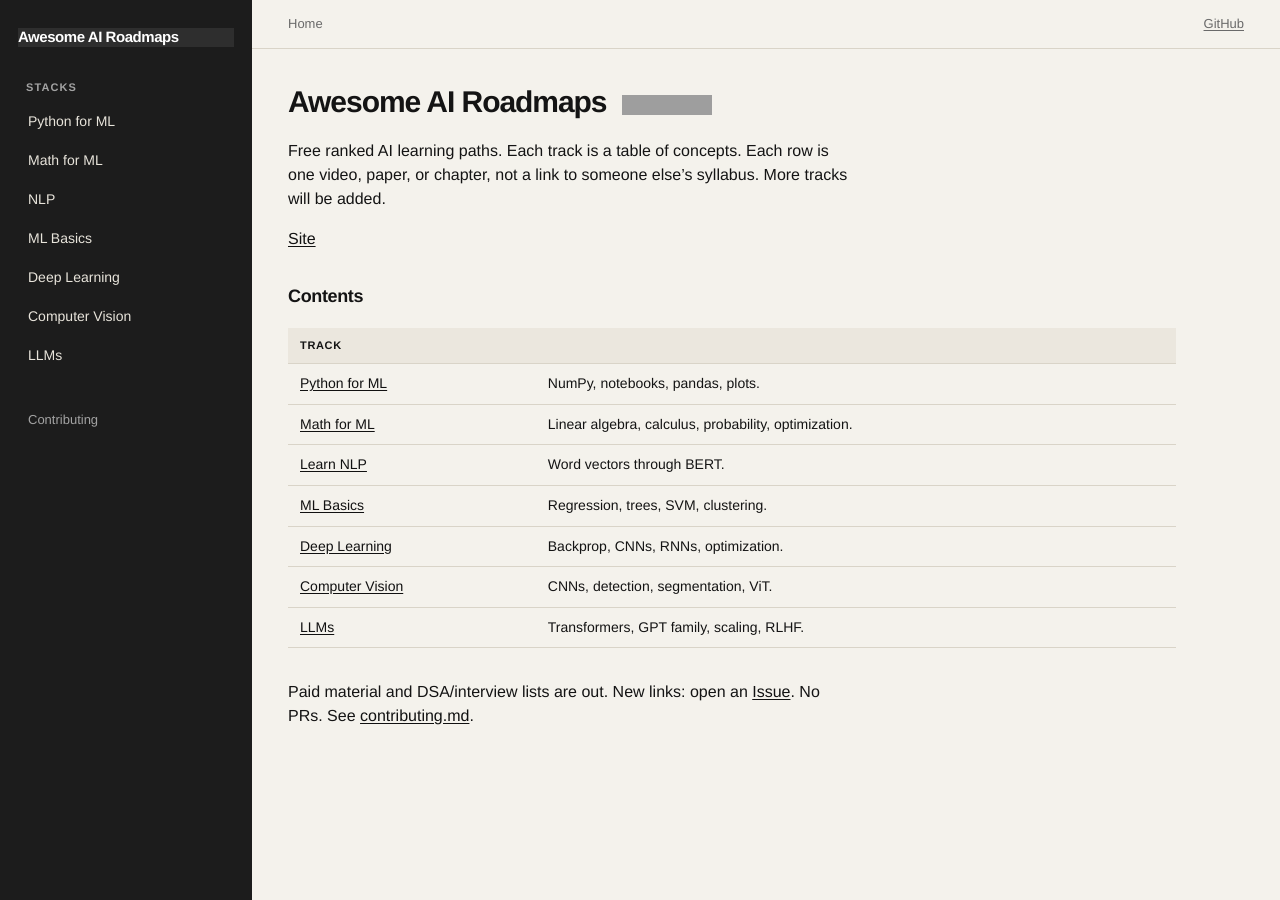
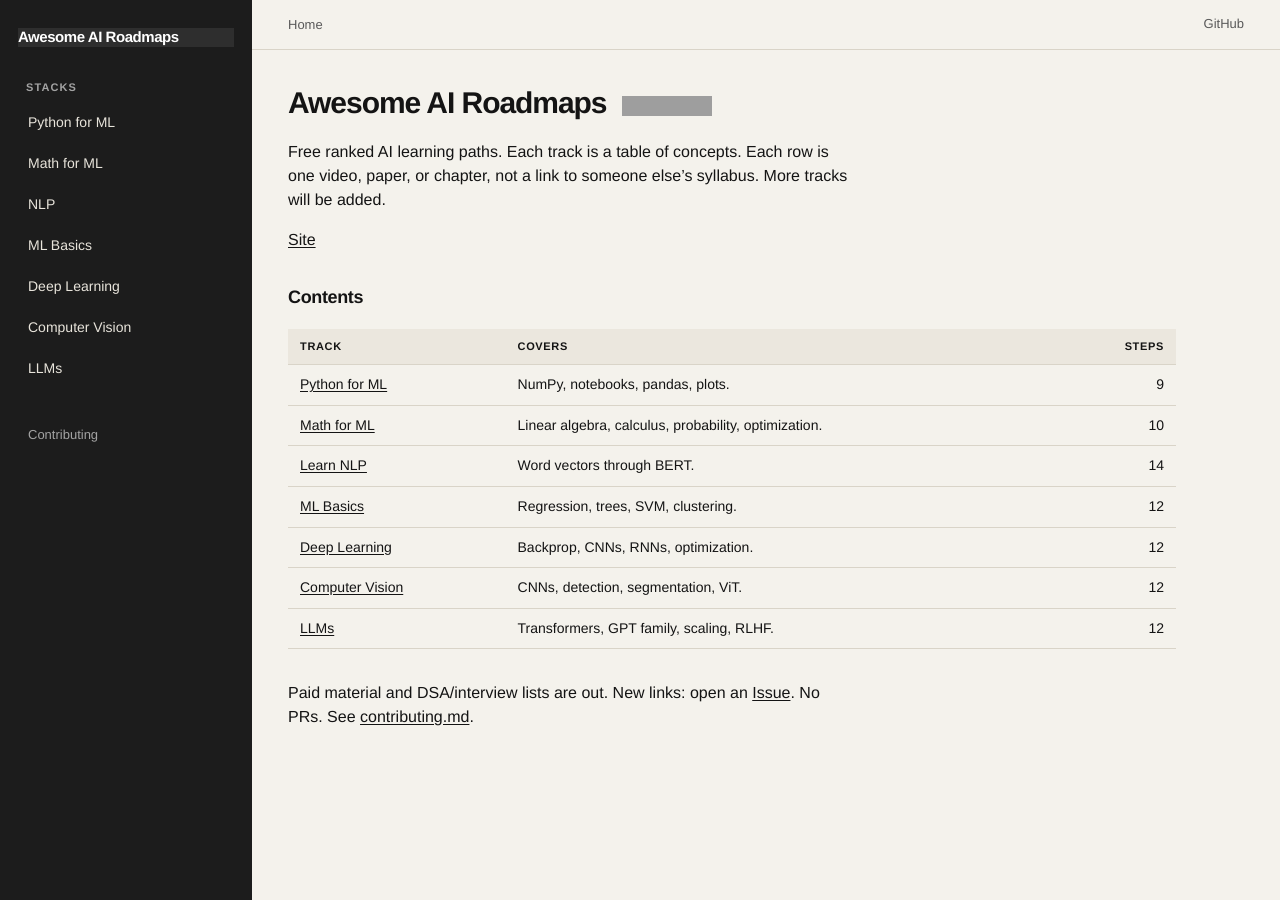
Before and after one commit to GruheshKurra/awesome-ai-roadmaps, a Jekyll site: the page built from README.md, in a window 1280 px wide. Built offline with Jekyll 4.4.1, drawn with Linux system fonts in a browser that asks for light colours; our own code applies the rules of GitHub Pages for plain Markdown files; grey boxes are pictures that could not be loaded.

Commit message:
Add dark mode, SEO metadata, a favicon, and a 404 page
CSS moves to custom properties with a prefers-color-scheme dark
palette, focus-visible states, hover transitions, and print styles.
_config.yml adds jekyll-seo-tag and jekyll-sitemap (both already in
the Pages gem bundle) for OG/Twitter/canonical tags and sitemap.xml.
New favicon.svg, 404.html, and robots.txt.

Fix sidebar current-page highlighting: a Liquid `assign` with `==`
doesn't evaluate as a boolean, so every track link was rendering as
current on every page.

README Contents table gets a header on the description column and a
Steps count per track.

```diff
--- a/README.md
+++ b/README.md
@@ -6,14 +6,14 @@
 
 ## Contents
 
-| Track | |
-| --- | --- |
-| [Python for ML](tracks/python-for-ml/) | NumPy, notebooks, pandas, plots. |
-| [Math for ML](tracks/math-for-ml/) | Linear algebra, calculus, probability, optimization. |
-| [Learn NLP](tracks/nlp/) | Word vectors through BERT. |
-| [ML Basics](tracks/ml-basics/) | Regression, trees, SVM, clustering. |
-| [Deep Learning](tracks/deep-learning/) | Backprop, CNNs, RNNs, optimization. |
-| [Computer Vision](tracks/computer-vision/) | CNNs, detection, segmentation, ViT. |
-| [LLMs](tracks/llms/) | Transformers, GPT family, scaling, RLHF. |
+| Track | Covers | Steps |
+| --- | --- | ---: |
+| [Python for ML](tracks/python-for-ml/) | NumPy, notebooks, pandas, plots. | 9 |
+| [Math for ML](tracks/math-for-ml/) | Linear algebra, calculus, probability, optimization. | 10 |
+| [Learn NLP](tracks/nlp/) | Word vectors through BERT. | 14 |
+| [ML Basics](tracks/ml-basics/) | Regression, trees, SVM, clustering. | 12 |
+| [Deep Learning](tracks/deep-learning/) | Backprop, CNNs, RNNs, optimization. | 12 |
+| [Computer Vision](tracks/computer-vision/) | CNNs, detection, segmentation, ViT. | 12 |
+| [LLMs](tracks/llms/) | Transformers, GPT family, scaling, RLHF. | 12 |
 
 Paid material and DSA/interview lists are out. New links: open an [Issue](https://github.com/GruheshKurra/awesome-ai-roadmaps/issues). No PRs. See [contributing.md](contributing.md).
--- a/_config.yml
+++ b/_config.yml
@@ -15,6 +15,8 @@
   - jekyll-default-layout
   - jekyll-titles-from-headings
   - jekyll-github-metadata
+  - jekyll-seo-tag
+  - jekyll-sitemap
 
 relative_links:
   enabled: true
--- a/_includes/sidebar.html
+++ b/_includes/sidebar.html
@@ -1,5 +1,5 @@
 <aside class="sidebar">
-  <a class="brand{% if page.url == "/" %} is-current{% endif %}" href="{{ '/' | relative_url }}">{{ site.title }}</a>
+  <a class="brand{% if page.url == "/" %} is-current{% endif %}" href="{{ '/' | relative_url }}"{% if page.url == "/" %} aria-current="page"{% endif %}>{{ site.title }}</a>
   <p class="sidebar-kicker">Stacks</p>
   <nav class="track-nav" aria-label="Stacks">
     {% assign listed = "" %}
@@ -7,7 +7,7 @@
       {% assign slug = item.slug %}
       {% capture track_dir %}/tracks/{{ slug }}/{% endcapture %}
       {% assign href = track_dir | relative_url %}
-      <a class="track-link{% if page.dir == track_dir %} is-current{% endif %}" href="{{ href }}">{{ item.label }}</a>
+      <a class="track-link{% if page.dir == track_dir %} is-current{% endif %}" href="{{ href }}"{% if page.dir == track_dir %} aria-current="page"{% endif %}>{{ item.label }}</a>
       {% capture listed %}{{ listed }}|{{ slug }}|{% endcapture %}
     {% endfor %}
     {% for extra in site.pages %}
@@ -16,13 +16,13 @@
         {% assign extra_slug = bits[1] %}
         {% assign needle = "|" | append: extra_slug | append: "|" %}
         {% unless listed contains needle %}
-          <a class="track-link{% if page.dir == extra.dir %} is-current{% endif %}" href="{{ extra.url | relative_url }}">{{ extra.title }}</a>
+          <a class="track-link{% if page.dir == extra.dir %} is-current{% endif %}" href="{{ extra.url | relative_url }}"{% if page.dir == extra.dir %} aria-current="page"{% endif %}>{{ extra.title }}</a>
         {% endunless %}
       {% endif %}
     {% endfor %}
   </nav>
   {% assign contrib = site.pages | where: "path", "contributing.md" | first %}
   {% if contrib %}
-    <a class="sidebar-foot{% if page.path == "contributing.md" %} is-current{% endif %}" href="{{ contrib.url | relative_url }}">Contributing</a>
+    <a class="sidebar-foot{% if page.path == "contributing.md" %} is-current{% endif %}" href="{{ contrib.url | relative_url }}"{% if page.path == "contributing.md" %} aria-current="page"{% endif %}>Contributing</a>
   {% endif %}
 </aside>
--- a/_layouts/default.html
+++ b/_layouts/default.html
@@ -3,8 +3,11 @@
 <head>
   <meta charset="utf-8">
   <meta name="viewport" content="width=device-width, initial-scale=1">
+  <meta name="color-scheme" content="light dark">
+  <meta name="theme-color" content="#1c1c1c">
   <title>{% if page.url == "/" %}{{ site.title }}{% else %}{{ page.title }} · {{ site.title }}{% endif %}</title>
-  <meta name="description" content="{{ site.description }}">
+  {% seo title=false %}
+  <link rel="icon" type="image/svg+xml" href="{{ '/assets/favicon.svg' | relative_url }}">
   <link rel="stylesheet" href="{{ '/assets/css/site.css' | relative_url }}">
 </head>
 <body>
--- a/assets/css/site.css
+++ b/assets/css/site.css
@@ -1,3 +1,37 @@
+:root {
+  --bg: #f4f2ec;
+  --fg: #141414;
+  --muted: #595959;
+  --border: #d9d4c8;
+  --surface: #ebe7de;
+  --surface-hover: #ebe8e0;
+  --accent: #141414;
+  --accent-contrast: #f4f2ec;
+  --sidebar-bg: #1c1c1c;
+  --sidebar-fg: #f4f2ec;
+  --sidebar-muted: #a3a3a3;
+  --sidebar-link: #e8e4db;
+  --sidebar-active-bg: #2e2e2e;
+}
+
+@media (prefers-color-scheme: dark) {
+  :root {
+    --bg: #171613;
+    --fg: #f1eee6;
+    --muted: #a7a196;
+    --border: #35322b;
+    --surface: #201e19;
+    --surface-hover: #242119;
+    --accent: #f1eee6;
+    --accent-contrast: #171613;
+    --sidebar-bg: #100f0d;
+    --sidebar-fg: #f4f2ec;
+    --sidebar-muted: #8b8579;
+    --sidebar-link: #d9d4c8;
+    --sidebar-active-bg: #221f19;
+  }
+}
+
 *,
 *::before,
 *::after {
@@ -9,20 +43,32 @@
   margin: 0;
   padding: 0;
   min-height: 100%;
-  background: #f4f2ec;
-  color: #141414;
+  background: var(--bg);
+  color: var(--fg);
   font-family: Helvetica, "Helvetica Neue", sans-serif;
   font-size: 16px;
   line-height: 1.5;
 }
 
+::selection {
+  background: var(--accent);
+  color: var(--accent-contrast);
+}
+
 a {
-  color: #111;
+  color: var(--fg);
   text-underline-offset: 0.14em;
 }
 
 a:hover {
-  color: #000;
+  color: var(--fg);
+  opacity: 0.72;
+}
+
+a:focus-visible,
+button:focus-visible {
+  outline: 2px solid var(--accent);
+  outline-offset: 2px;
 }
 
 .skip {
@@ -35,8 +81,10 @@
   top: 12px;
   z-index: 20;
   padding: 8px 12px;
-  background: #fff;
-  color: #111;
+  border-radius: 4px;
+  background: var(--bg);
+  color: var(--fg);
+  box-shadow: 0 0 0 1px var(--border);
 }
 
 .shell {
@@ -53,14 +101,14 @@
   height: 100vh;
   padding: 28px 18px 24px;
   overflow: auto;
-  background: #1c1c1c;
-  color: #f4f2ec;
+  background: var(--sidebar-bg);
+  color: var(--sidebar-fg);
 }
 
 .brand {
   display: block;
   margin: 0 0 32px;
-  color: #f4f2ec;
+  color: var(--sidebar-fg);
   font-size: 15px;
   font-weight: 700;
   letter-spacing: -0.03em;
@@ -72,11 +120,12 @@
 .sidebar-foot:hover,
 .track-link:hover {
   color: #fff;
+  opacity: 1;
 }
 
 .sidebar-kicker {
   margin: 0 0 8px 8px;
-  color: #a3a3a3;
+  color: var(--sidebar-muted);
   font-size: 11px;
   font-weight: 700;
   letter-spacing: 0.1em;
@@ -92,24 +141,25 @@
 .track-link,
 .sidebar-foot {
   display: block;
-  padding: 8px 10px;
+  padding: 9px 10px;
   border-radius: 4px;
-  color: #e8e4db;
+  color: var(--sidebar-link);
   font-size: 14px;
   text-decoration: none;
+  transition: background-color 0.12s ease, color 0.12s ease;
 }
 
 .track-link.is-current,
 .sidebar-foot.is-current,
 .brand.is-current {
-  background: #2e2e2e;
+  background: var(--sidebar-active-bg);
   color: #fff;
   font-weight: 700;
 }
 
 .sidebar-foot {
   margin-top: 28px;
-  color: #a3a3a3;
+  color: var(--sidebar-muted);
   font-size: 13px;
 }
 
@@ -126,35 +176,45 @@
   justify-content: space-between;
   gap: 16px;
   padding: 14px 36px;
-  border-bottom: 1px solid #d9d4c8;
-  background: #f4f2ec;
+  border-bottom: 1px solid var(--border);
+  background: var(--bg);
 }
 
 .back {
   display: inline-block;
   padding: 7px 12px;
-  border: 1px solid #141414;
+  border: 1px solid var(--accent);
   border-radius: 4px;
-  color: #141414;
+  color: var(--accent);
   font-size: 13px;
   font-weight: 700;
   letter-spacing: 0.01em;
   text-decoration: none;
+  transition: background-color 0.12s ease, color 0.12s ease;
 }
 
 .back:hover {
-  background: #141414;
-  color: #f4f2ec;
+  background: var(--accent);
+  color: var(--accent-contrast);
+  opacity: 1;
 }
 
 .top-note {
-  color: #6a6a6a;
+  color: var(--muted);
   font-size: 13px;
 }
 
 .top-github {
-  color: #6a6a6a;
+  color: var(--muted);
   font-size: 13px;
+  text-decoration: none;
+  border-bottom: 1px solid transparent;
+}
+
+.top-github:hover {
+  color: var(--fg);
+  border-bottom-color: currentColor;
+  opacity: 1;
 }
 
 .page {
@@ -203,10 +263,13 @@
 .page hr {
   margin: 28px 0;
   border: 0;
-  border-top: 1px solid #d9d4c8;
+  border-top: 1px solid var(--border);
 }
 
 .page code {
+  padding: 0.15em 0.4em;
+  border-radius: 3px;
+  background: var(--surface);
   font-family: Helvetica, "Helvetica Neue", sans-serif;
   font-size: 0.92em;
 }
@@ -222,13 +285,13 @@
 .page th,
 .page td {
   padding: 10px 12px;
-  border-bottom: 1px solid #d9d4c8;
+  border-bottom: 1px solid var(--border);
   text-align: left;
   vertical-align: top;
 }
 
 .page th {
-  background: #ebe7de;
+  background: var(--surface);
   font-size: 11px;
   font-weight: 700;
   letter-spacing: 0.06em;
@@ -236,7 +299,7 @@
 }
 
 .page tr:hover td {
-  background: #ebe8e0;
+  background: var(--surface-hover);
 }
 
 .page img {
@@ -260,6 +323,11 @@
     flex-wrap: wrap;
   }
 
+  .track-link,
+  .sidebar-foot {
+    padding: 10px 12px;
+  }
+
   .sidebar-foot {
     margin-top: 12px;
   }
@@ -274,3 +342,25 @@
     font-size: 24px;
   }
 }
+
+@media print {
+  .sidebar,
+  .top {
+    display: none;
+  }
+
+  .shell {
+    display: block;
+  }
+
+  .page {
+    max-width: none;
+    padding: 0;
+    overflow: visible;
+  }
+
+  a {
+    color: #000;
+    text-decoration: underline;
+  }
+}
--- /dev/null
+++ b/robots.txt
@@ -0,0 +1,4 @@
+User-agent: *
+Allow: /
+
+Sitemap: https://gruheshkurra.github.io/awesome-ai-roadmaps/sitemap.xml
```
Also changed, not shown: 404.html (added, +8 -0 lines), assets/favicon.svg (added).
